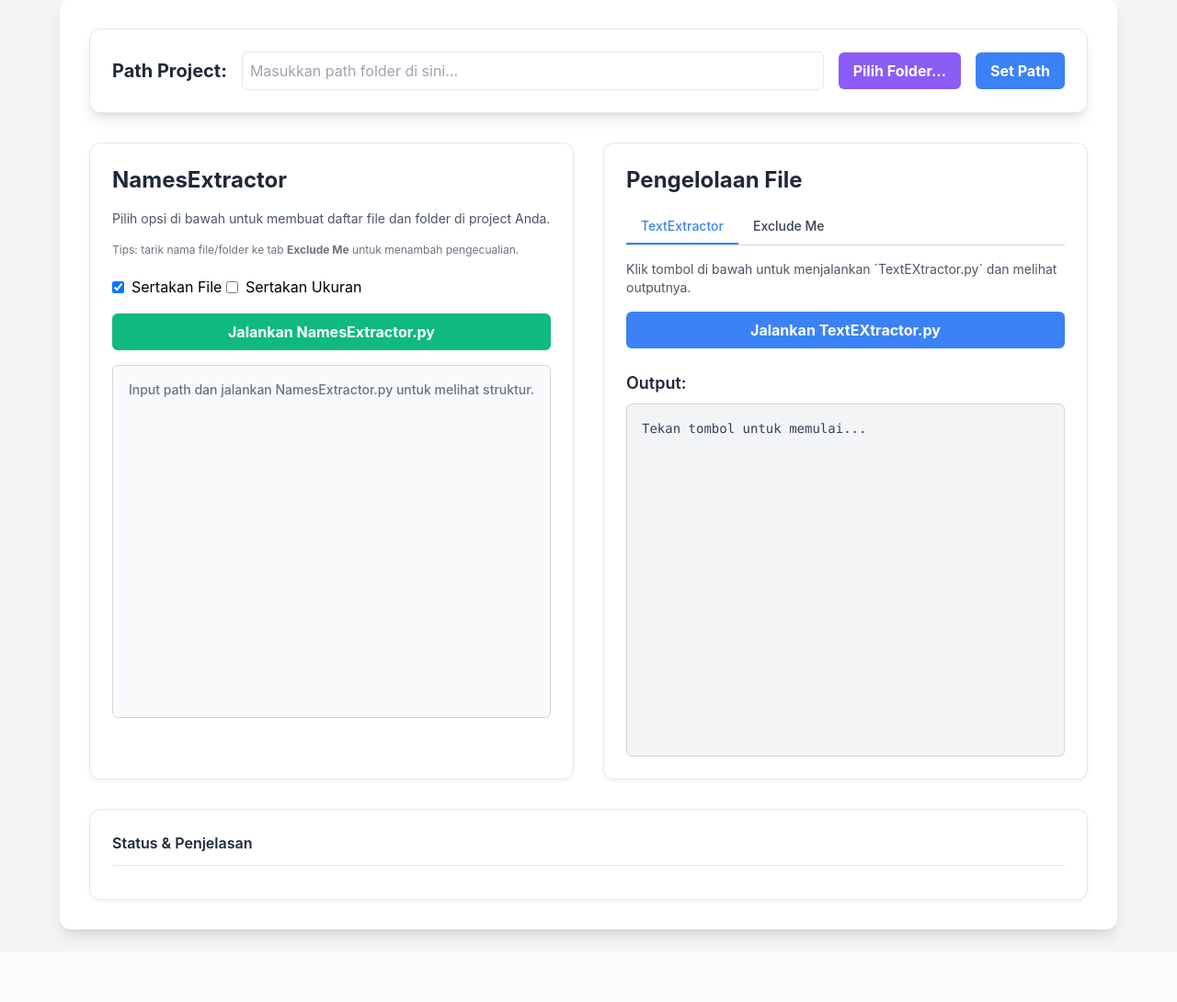
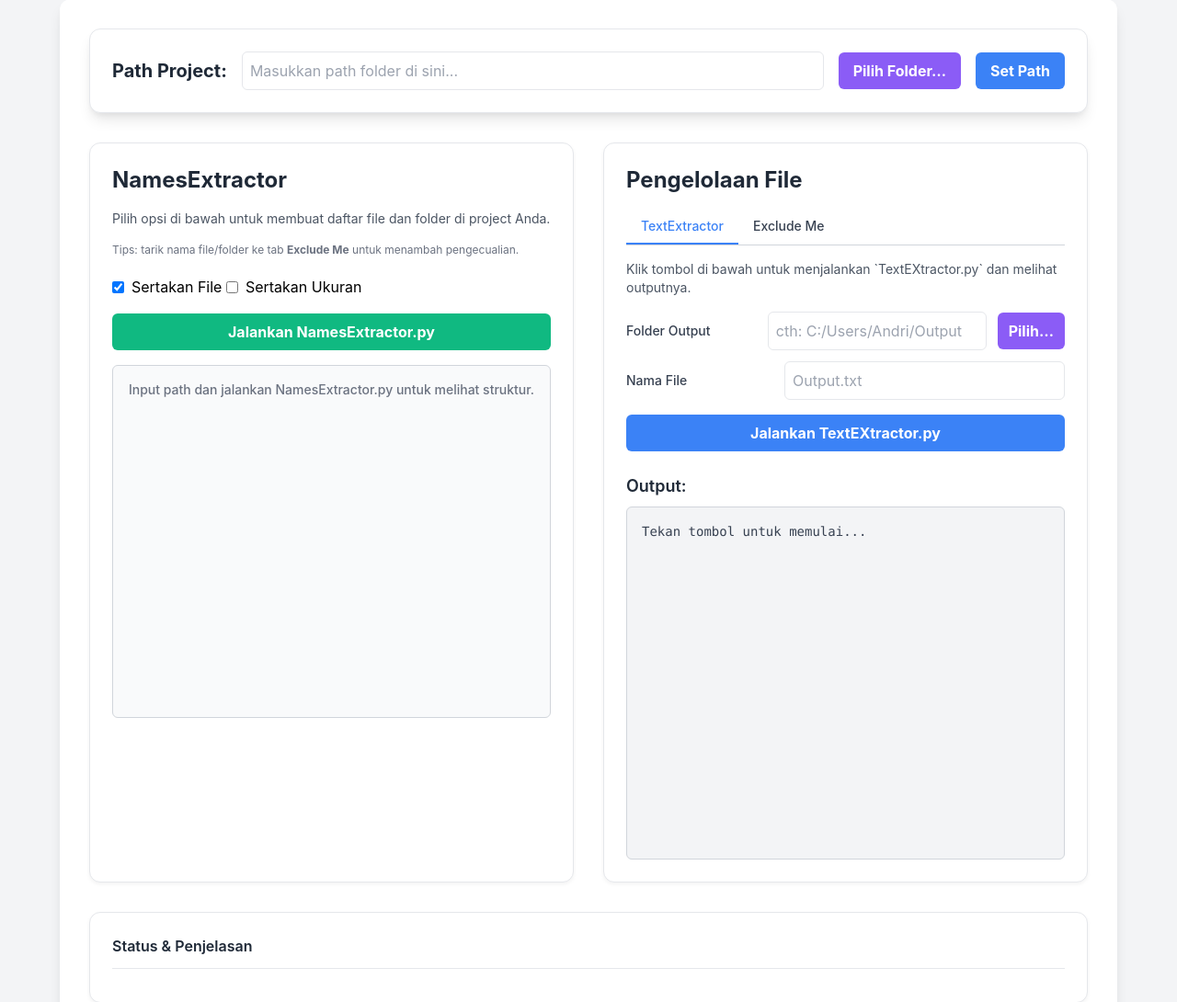
Before and after one commit to Anwitch/codedevour, a Flask app: page / in a window 1280 px wide. Shown: the part 25-1115 px from the top of the page at 92% size. Before the commit the page ends 1050 px from the top, so only its background shows below. Run offline with Flask 3, Linux system fonts and the light colour scheme; parts of the project's set-up code (start-up, migrations or seed data) failed here and were passed over.

Commit message:
Fitur atur lokasi output

```diff
--- a/app.py
+++ b/app.py
@@ -229,6 +229,32 @@ def pick_folder():
     except Exception as e:
         return jsonify({'success': False, 'error': str(e)}), 500
 
+@app.route('/pick_output_folder', methods=['GET'])
+def pick_output_folder():
+    try:
+        import tkinter as tk
+        from tkinter import filedialog, TclError
+
+        root = tk.Tk()
+        root.withdraw()
+        root.attributes('-topmost', True)
+
+        initial = os.path.dirname(config_data.get("OUTPUT_FILE") or "") or (config_data.get("TARGET_FOLDER") or os.path.expanduser("~"))
+        chosen = filedialog.askdirectory(initialdir=initial, title="Pilih folder output TextExtractor")
+        chosen = clean_path(chosen)
+        root.destroy()
+
+        if not chosen:
+            return jsonify({'success': False, 'error': 'Pemilihan dibatalkan.'}), 400
+        if not os.path.isdir(chosen):
+            return jsonify({'success': False, 'error': 'Folder tidak valid.'}), 400
+
+        return jsonify({'success': True, 'path': chosen})
+    except TclError as e:
+        return jsonify({'success': False, 'error': f'Tidak bisa membuka dialog folder (no display?): {e}'}), 500
+    except Exception as e:
+        return jsonify({'success': False, 'error': str(e)}), 500
+
 
 @app.route('/manage_exclude_file', methods=['GET', 'POST'])
 def manage_exclude_file():
@@ -358,21 +384,45 @@ def size_endpoint():
     return jsonify({'success': True, 'size_bytes': bytes_, 'formatted_size': _human(bytes_)})
 
 # --- Text extractor (tetap kompatibel, plus opsi stream baca output)
+
 @app.route('/run_textextractor', methods=['POST'])
 def run_extractor():
     try:
         data = request.get_json(silent=True) or {}
-        override_path = data.get('path')  # <-- opsional
+        override_path = data.get('path')              # VT_FOLDER (opsional)
+        output_dir = data.get('output_dir')           # opsional
+        output_name = (data.get('output_name') or '').strip()  # opsional
 
+        # Siapkan env VT_FOLDER jika user override path sumber
         env = os.environ.copy()
         if override_path:
             env['VT_FOLDER'] = clean_path(override_path)
+
+        # Jika user menentukan lokasi/nama output, kita set config OUTPUT_FILE
+        original_output_file = config_data.get("OUTPUT_FILE")
+        if output_dir or output_name:
+            # Tentukan nama file (default ke nama lama atau 'Output.txt')
+            base_name = output_name if output_name else (os.path.basename(original_output_file) if original_output_file else "Output.txt")
+            # Tentukan folder (default ke folder existing OUTPUT_FILE atau PROJECT_DIR)
+            base_dir = clean_path(output_dir) if output_dir else (
+                clean_path(os.path.dirname(original_output_file)) if original_output_file else PROJECT_DIR
+            )
+            # Gabungkan
+            new_output_full = clean_path(os.path.join(base_dir, base_name))
+            # Pastikan folder ada
+            os.makedirs(os.path.dirname(new_output_full), exist_ok=True)
+            # Simpan ke config.json sebelum run (agar dibaca TextEXtractor)
+            config_data["OUTPUT_FILE"] = new_output_full
+            save_config(config_data)
+
         # Jalankan extractor (dia yang tulis file)
         process = subprocess.run(
             [sys.executable, TEXT_EXTRACTOR_SCRIPT],
             capture_output=True, text=True, encoding='utf-8', check=True, timeout=1800, env=env
         )
-        out_path = os.path.join(PROJECT_DIR, config_data["OUTPUT_FILE"])
+
+        # Tentukan path output yang akan dibaca untuk streaming balik
+        out_path = config_data.get("OUTPUT_FILE") or os.path.join(PROJECT_DIR, "Output.txt")
 
         def generate():
             header = "\n".join(s for s in [process.stdout, process.stderr] if s).strip()
@@ -382,16 +432,17 @@ def run_extractor():
                 for chunk in iter(lambda: f.read(8192), ''):
                     yield chunk
 
+        return Response(generate(), mimetype='text/plain; charset=utf-8')
 
-        return Response(generate(), mimetype='text/plain; charset=utf-8')
     except subprocess.TimeoutExpired:
         return jsonify({'success': False, 'error': 'TextEXtractor berjalan terlalu lama.'}), 504
     except subprocess.CalledProcessError as e:
         return jsonify({'success': False, 'error': e.stderr}), 500
     except FileNotFoundError:
-        return jsonify({'success': False, 'error': f"File output tidak ditemukan."}), 500
+        return jsonify({'success': False, 'error': "File output tidak ditemukan."}), 500
     except Exception as e:
         return jsonify({'success': False, 'error': str(e)}), 500
+
 
 if __name__ == '__main__':
     def open_browser():
--- a/templates/Tree.html
+++ b/templates/Tree.html
@@ -146,6 +146,22 @@
                     <p class="text-sm text-gray-600 mb-4">
                         Klik tombol di bawah untuk menjalankan `TextEXtractor.py` dan melihat outputnya.
                     </p>
+                    <div class="grid grid-cols-1 gap-3 mb-4">
+                        <div class="flex items-center gap-3">
+                            <label class="w-40 text-sm text-gray-700 font-medium">Folder Output</label>
+                            <input id="output-dir-input" type="text" placeholder="cth: C:/Users/Andri/Output"
+                                class="flex-grow p-2 border rounded-md focus:outline-none focus:ring-2 focus:ring-blue-400 min-w-0" />
+                            <button id="pick-output-dir-btn"
+                                class="bg-purple-500 hover:bg-purple-600 text-white font-bold py-2 px-3 rounded-md whitespace-nowrap">
+                                Pilih…
+                            </button>
+                        </div>
+                        <div class="flex items-center gap-3">
+                            <label class="w-40 text-sm text-gray-700 font-medium">Nama File</label>
+                            <input id="output-name-input" type="text" placeholder="Output.txt"
+                                class="flex-grow p-2 border rounded-md focus:outline-none focus:ring-2 focus:ring-blue-400 min-w-0" />
+                        </div>
+                    </div>
                     <button id="run-text-extractor-btn"
                         class="w-full bg-blue-500 hover:bg-blue-600 text-white font-bold py-2 px-4 rounded-md focus:ring-2 focus:ring-blue-400 transition-colors">
                         Jalankan TextEXtractor.py
@@ -195,6 +211,9 @@
             const pickFolderBtn = document.getElementById('pick-folder-btn');
             const activityLog = document.getElementById('activity-log');
             const statusMessage = document.getElementById('statusMessage');
+            const outputDirInput = document.getElementById('output-dir-input');
+            const outputNameInput = document.getElementById('output-name-input');
+            const pickOutputDirBtn = document.getElementById('pick-output-dir-btn');
 
             function appendLog(text, type = 'info') {
                 const li = document.createElement('li');
@@ -637,6 +656,45 @@
                     pickFolderBtn.disabled = false;
                 }
             });
+            // Pilih folder untuk OUTPUT TextExtractor
+            pickOutputDirBtn.addEventListener('click', async () => {
+                pickOutputDirBtn.disabled = true;
+                statusMessage.textContent = 'Membuka dialog folder output...';
+                appendLog('Membuka dialog pemilihan folder output...', 'info');
+
+                try {
+                    const res = await fetch('/pick_output_folder'); // GET
+                    const data = await res.json();
+
+                    if (res.ok && data.success) {
+                        const normalized = (data.path || '').replace(/\\/g, '/');
+                        outputDirInput.value = normalized;
+                        statusMessage.textContent = `✅ Output folder terpilih: ${normalized}`;
+                        appendLog(`Output folder diperbarui dari dialog: ${normalized}`, 'success');
+                    } else {
+                        const err = data.error || 'Gagal memilih folder output.';
+                        statusMessage.textContent = `❌ ${err}`;
+                        appendLog(`Gagal memilih folder output: ${err}`, 'error');
+                    }
+                } catch (e) {
+                    statusMessage.textContent = `❌ Gagal: ${e.message}`;
+                    appendLog(`Terjadi kesalahan jaringan: ${e.message}`, 'error');
+                } finally {
+                    pickOutputDirBtn.disabled = false;
+                }
+            });
+
+            // Event listener untuk tombol TextExtractor
+            runTextExtractorBtn.addEventListener('click', () => {
+                const normalizedPath = cleanPath(projectPathInput.value);
+                const payload = {
+                    ...(normalizedPath ? { path: normalizedPath } : {}),
+                    ...(outputDirInput.value ? { output_dir: cleanPath(outputDirInput.value) } : {}),
+                    ...(outputNameInput.value ? { output_name: outputNameInput.value.trim() } : {}),
+                };
+                handleButtonClick('/run_textextractor', runTextExtractorBtn,
+                    'Menjalankan TextEXtractor.py... Mohon tunggu...', payload);
+            });
 
         });
     </script>
```
